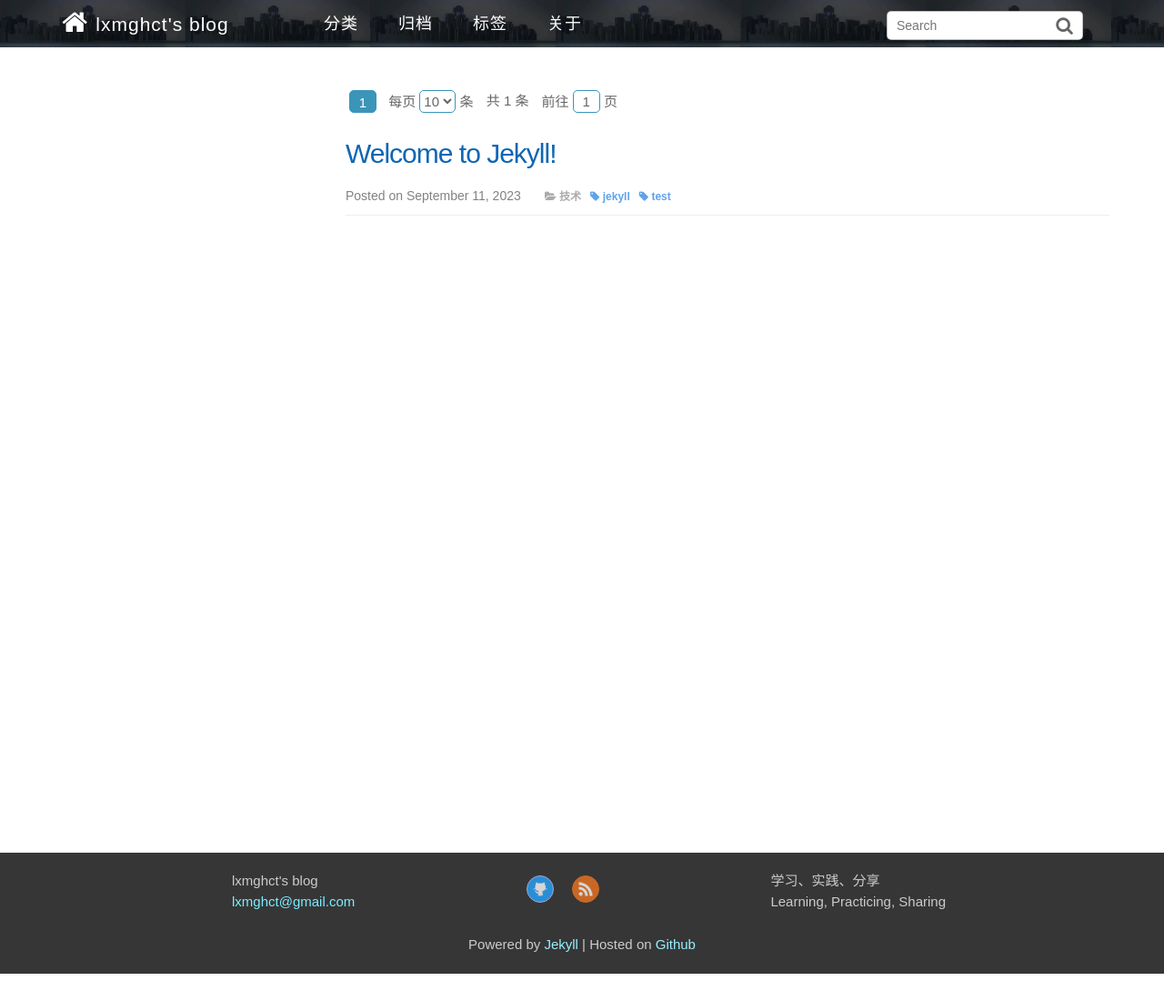
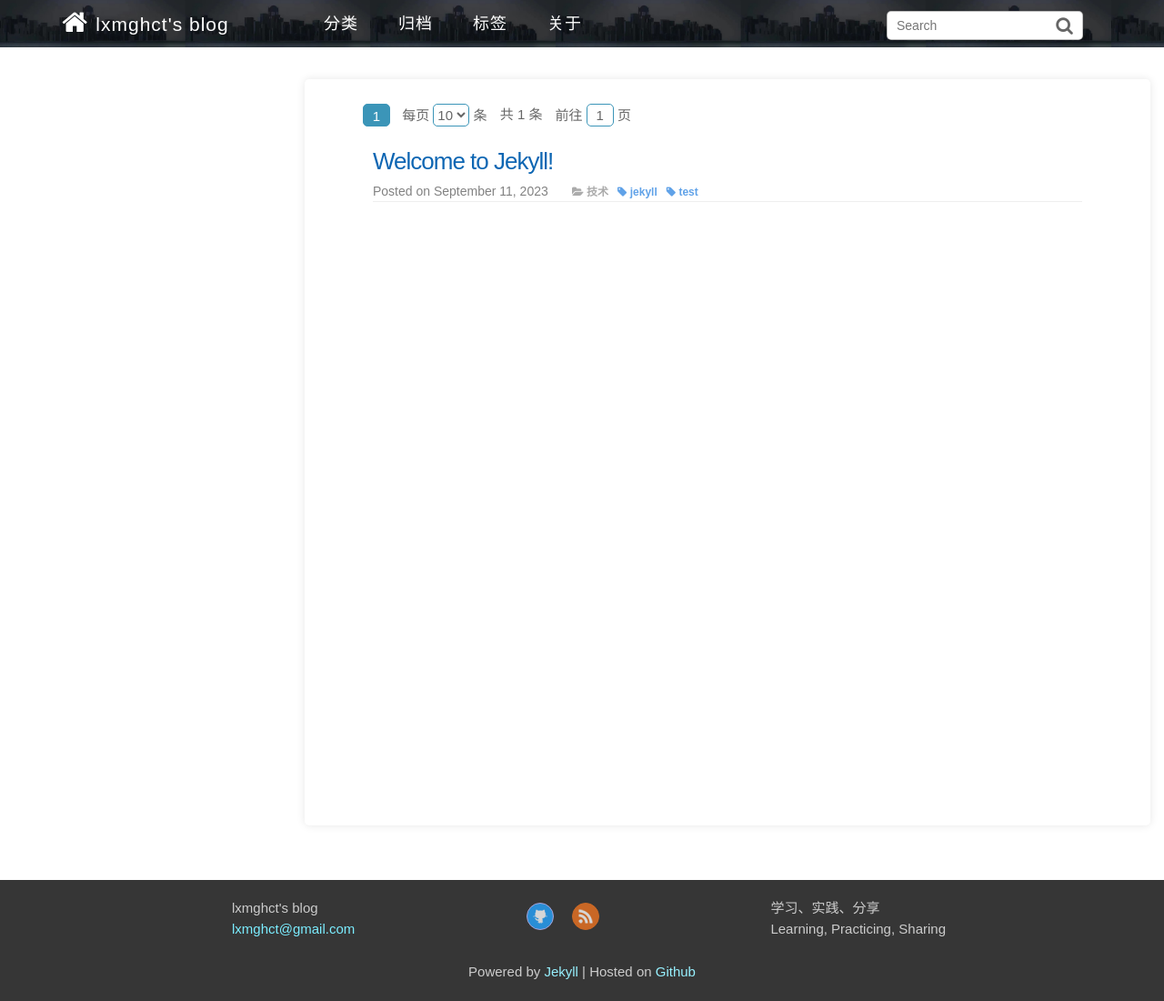
Before and after one commit to lxmghct/lxmghct.github.io, a Jekyll site: the page built from index.html, in a window 1280 px wide. Shown: the whole page at 91% size. Built offline with Jekyll 4.4.1, drawn with Linux system fonts in a browser that asks for light colours; before the commit the page ends 1070 px from its top, so only the background shows below that.

Commit message:
Update: 修改首页样式

```diff
--- a/assets/css/pages/index.css
+++ b/assets/css/pages/index.css
@@ -3,7 +3,7 @@
  */
 .page {
 	background-color: #fff;
-	padding: 2em;
+	padding: 1em;
 	border-radius: 5px;
 	box-shadow: 0 0 10px rgba(0, 0, 0, 0.1);
 }
@@ -161,8 +161,23 @@
 	color: #0d66b3;
 }
 
+.post-preview {
+	padding: 1em;
+}
 .post-preview .post-title {
 	color: #0d66b3;
+	font-size: 26px;
+	padding: 10px 0;
+	display: inline-block;
+	font-weight: 500;
+}
+.post-meta-info {
+    font-size: 14px;
+    color: #828282;
+}
+
+.post-preview .post-title:hover {
+	opacity: 0.7;
 }
 
 /**
--- a/index.html
+++ b/index.html
@@ -7,18 +7,15 @@
   {% for post in site.posts %}
   <div class="post-preview">
     <a href="{{ post.url | prepend: site.baseurl }}">
-      <h2 class="post-title">
+      <span class="post-title">
         {{ post.title }}
-      </h2>
-      <h3 class="post-subtitle">
-        {{ post.subtitle }}
-      </h3>
+      </span>
     </a>
-    <p class="post-meta">
+    <div class="post-meta-info">
       Posted on {{ post.date | date: "%B %-d, %Y" }}
       &nbsp; &nbsp;
       {% include post_classify_tag.html post=post %}
-    </p>
+    </div>
     <hr>
   </div>
   {% endfor %}
```
Also changed, not shown: other parts of index.html (+1 -1 lines).
